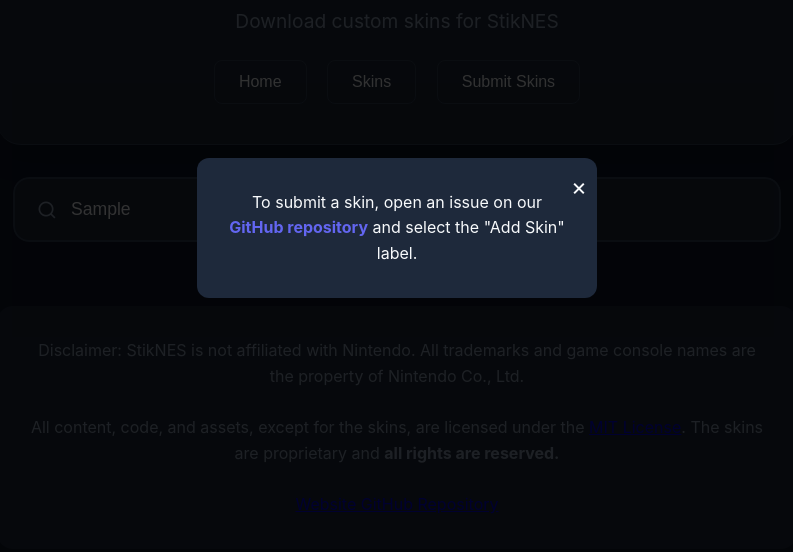
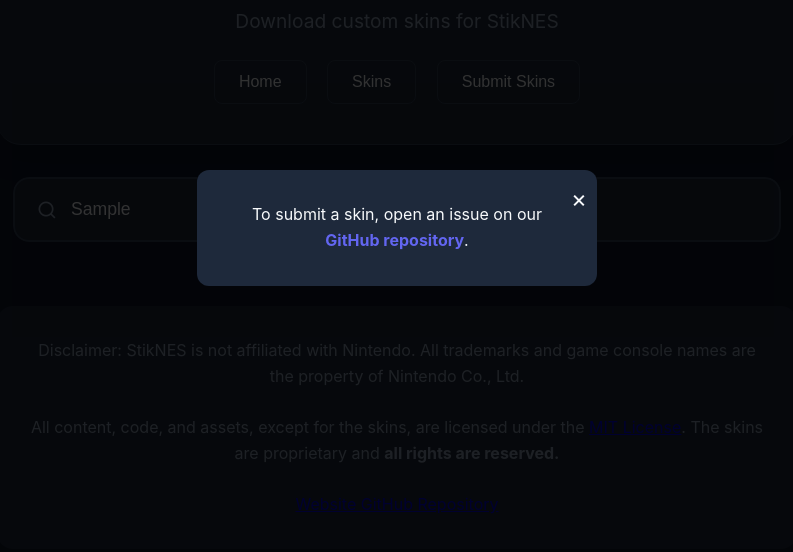
Before and after one commit to StikEMU/StikNES-Site, a plain HTML site: page skins.html in a window 1280 px wide. Both pictures are taken after typing "Sample" into the empty fields and a click on the button "Submit Skins". Shown: the part 172-724 px from the top of the page, without its empty margins (243-1036 px from the left). Drawn offline with nearby package versions, Linux system fonts and the light colour scheme.

Commit message:
Update skins.html

```diff
--- a/skins.html
+++ b/skins.html
@@ -326,7 +326,7 @@
     <div id="submit-popup" class="popup">
         <div class="popup-content">
             <span class="close-btn" onclick="closeSubmitPopup()">&times;</span>
-            <p>To submit a skin, open an issue on our <a href="https://github.com/StikEMU/StikNES-Site/issues" target="_blank">GitHub repository</a> and select the "Add Skin" label.</p>
+            <p>To submit a skin, open an issue on our <a href="hhttps://github.com/StikEMU/StikNES-Site/issues/new?template=add-skin.md" target="_blank">GitHub repository</a>.</p>
         </div>
     </div>
 
```
